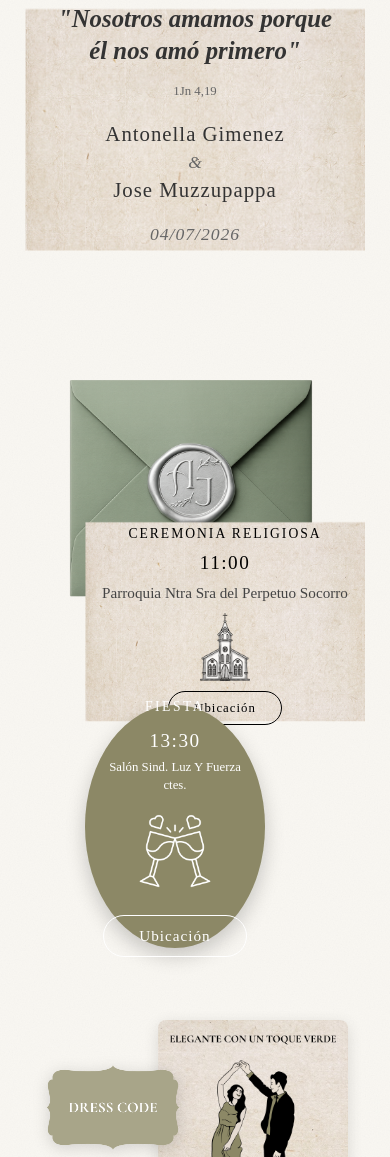
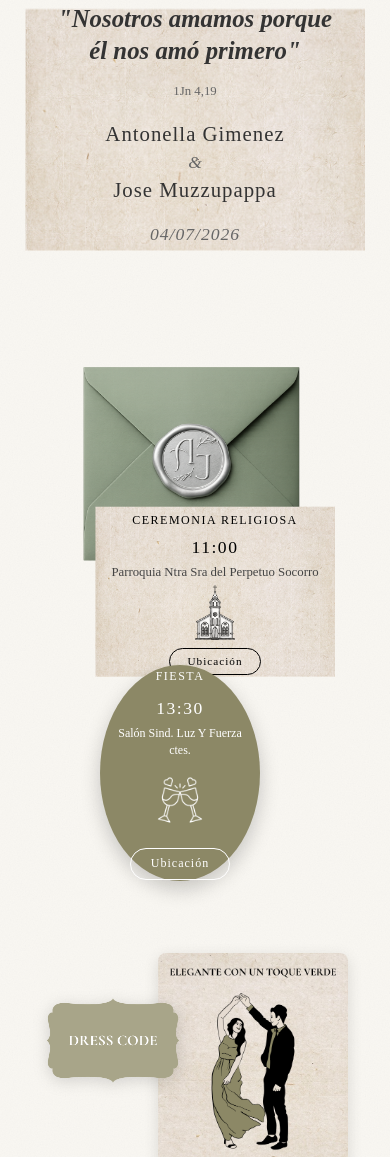
Before and after one commit to gimenezl/AntoYJose, a plain HTML site: page index.html in a window 390 px wide. Shown: the part 882-2039 px from the top of the page. Drawn offline with Linux system fonts and the light colour scheme; a web font is replaced by a local one.

Commit message:
fix en ceremonia

```diff
--- a/styles.css
+++ b/styles.css
@@ -1280,52 +1280,77 @@ footer {
     }
 
     /* --- Events Section --- */
+    .envelope-closed {
+        max-width: 320px;
+    }
+
     .ceremony-card {
-        transform: translateX(30px);
-        margin-top: -220px;
-        width: 85%;
-        max-width: 280px;
+        transform: translateX(20px);
+        margin-top: -180px;
+        width: 75%;
+        max-width: 240px;
     }
 
     .carta-card-ceremony .carta-content {
-        padding: 0.6rem 0.8rem 0.3rem 0.8rem;
+        padding: 0.5rem 0.6rem 0.3rem 0.6rem;
+        gap: 0;
     }
 
     .carta-card-ceremony .event-title {
-        font-size: 0.85rem;
-        letter-spacing: 2px;
+        font-size: 0.75rem;
+        letter-spacing: 1.5px;
     }
 
     .carta-card-ceremony .event-time {
-        font-size: 1.2rem;
+        font-size: 1.1rem;
+    }
+
+    .carta-card-ceremony .event-location {
+        font-size: 0.8rem;
+        margin-bottom: 0.2rem;
     }
 
     .carta-card-ceremony .church-icon {
+        width: 40px;
+    }
+
+    .carta-card-ceremony .event-icon-img {
+        margin: 0;
+    }
+
+    .carta-card-ceremony .btn-location-outline {
+        font-size: 0.7rem;
+        padding: 4px 18px;
+    }
+
+    .party-card {
+        width: 55%;
+        max-width: 160px;
+        margin-left: -30px;
+        margin-top: -15px;
+        padding: 1.2rem 0.8rem;
+    }
+
+    .event-title-white {
+        font-size: 0.75rem;
+        letter-spacing: 1.5px;
+    }
+
+    .event-time-white {
+        font-size: 1.1rem;
+    }
+
+    .event-location-white {
+        font-size: 0.75rem;
+    }
+
+    .party-card .party-icon {
         width: 50px;
     }
 
-    .party-card {
-        width: 60%;
-        max-width: 180px;
-        margin-left: -40px;
-        margin-top: -25px;
-        padding: 1.5rem 1rem;
-    }
-
-    .event-title-white {
-        font-size: 0.85rem;
-    }
-
-    .event-time-white {
-        font-size: 1.2rem;
-    }
-
-    .event-location-white {
-        font-size: 0.8rem;
-    }
-
-    .envelope-closed {
-        max-width: 380px;
+    .btn-location-white {
+        font-size: 0.75rem;
+        padding: 5px 20px;
     }
 
     /* --- Dresscode Section --- */
@@ -1422,6 +1447,21 @@ footer {
         font-size: 1.8rem;
     }
 
+    .envelope-closed {
+        max-width: 280px;
+    }
+
+    .ceremony-card {
+        transform: translateX(15px);
+        margin-top: -160px;
+        max-width: 210px;
+    }
+
+    .party-card {
+        max-width: 140px;
+        margin-left: -25px;
+    }
+
     .dresscode-badge-img {
         width: 110px;
     }
@@ -1430,14 +1470,12 @@ footer {
         width: 155px;
     }
 
-    .ceremony-card {
-        transform: translateX(20px);
-        margin-top: -180px;
-        max-width: 250px;
+    .rsvp-envelope-display {
+        max-width: 340px;
     }
 
-    .party-card {
-        max-width: 160px;
-        margin-left: -30px;
+    .rsvp-card-container {
+        width: 58%;
+        bottom: 42%;
     }
 }
```
